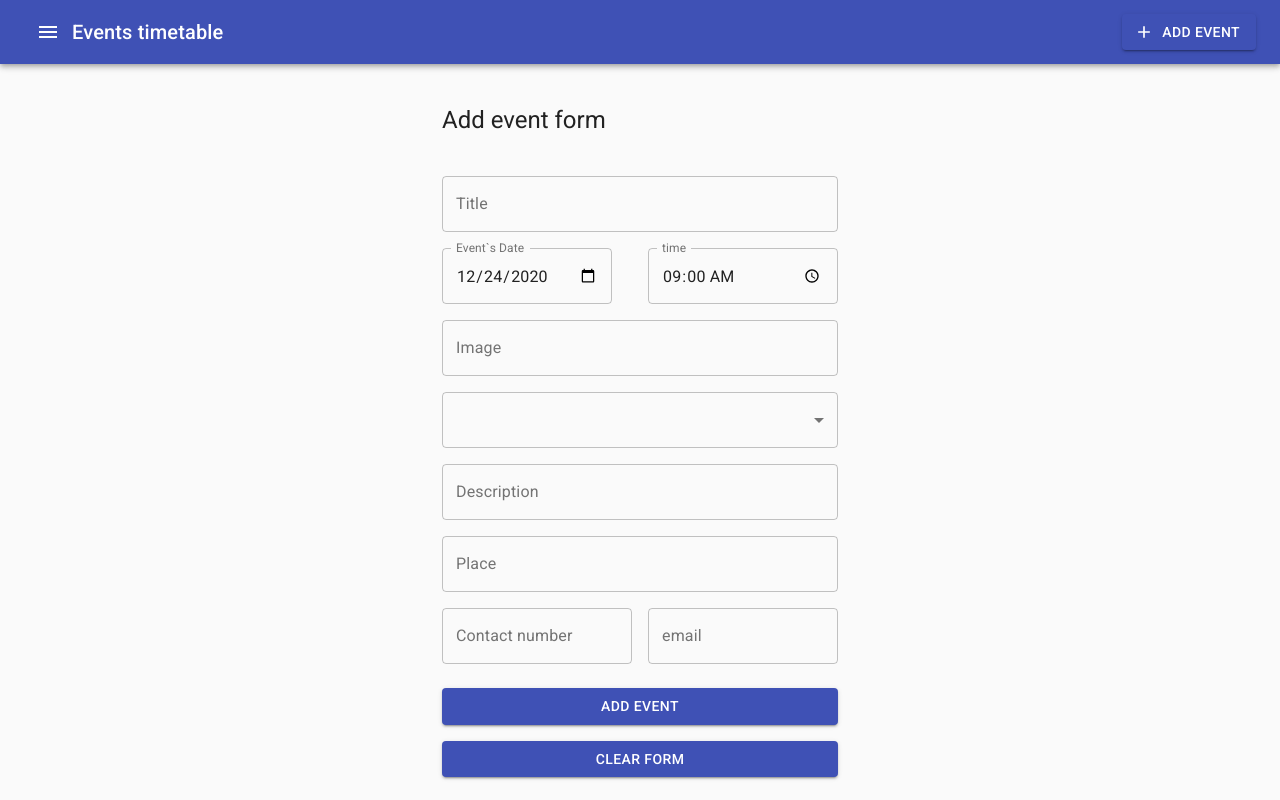
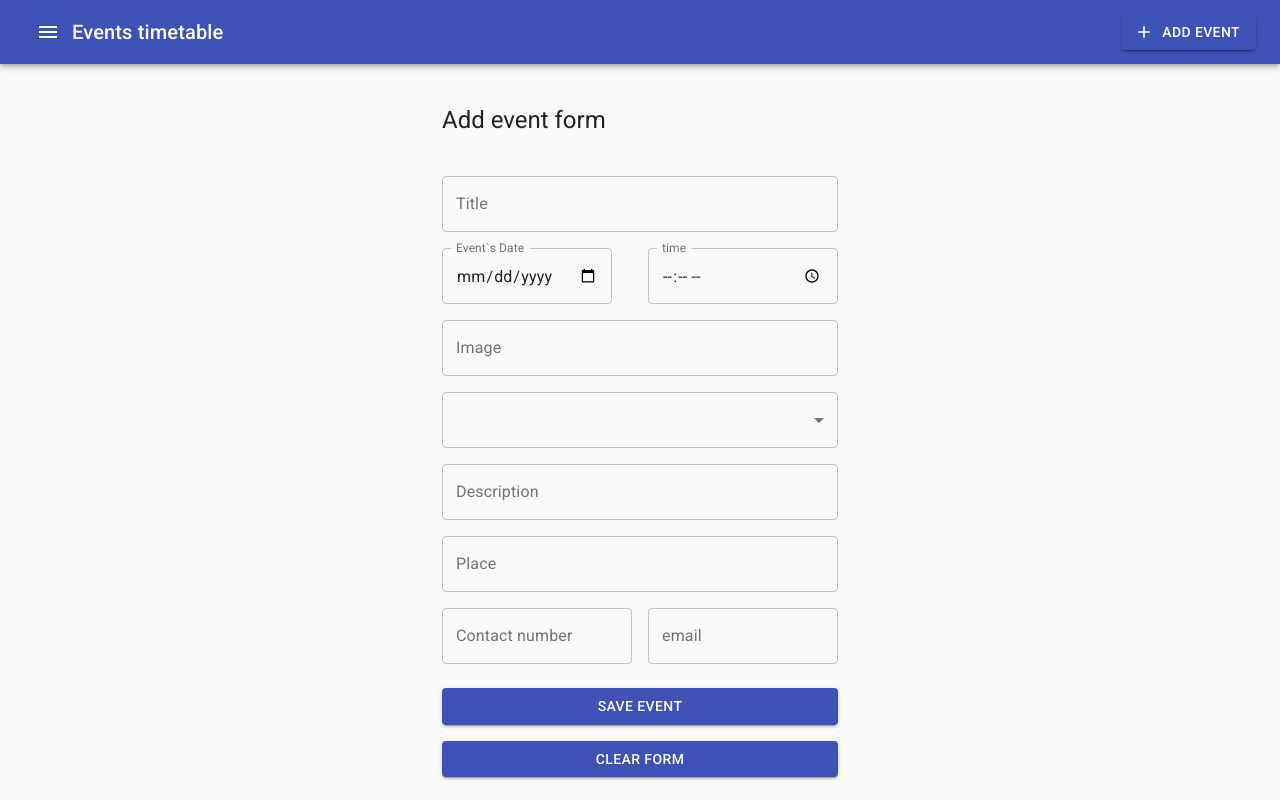
Before and after one commit to PwKaras/events_timetable, a React (Create React App) app: page /add in a window 1280 px wide. Built offline with nearby package versions, Linux system fonts and the light colour scheme.

Commit message:
endpoint POST /add

```diff
--- a/dane.json
+++ b/dane.json
@@ -5,7 +5,7 @@
       "title": "Mountain hiking",
       "image": "https://picsum.photos/id/997/200/300",
       "date": "2020-11-15",
-      "time": "2 hours",
+      "time": "09:00:00",
       "description": "Lorem ipsum dolor sit amet consectetur adipisicing elit. Suscipit sapiente officia iure magni eaque. In assumenda recusandae laudantium, quibusdam hic perspiciatis enim qui nemo nobis nostrum modi eaque aut incidunt.",
       "type": "sport",
       "phone": "0048600000000",
@@ -17,7 +17,7 @@
       "title": "Balloon Fiesta",
       "image": "https://picsum.photos/id/791/200/300",
       "date": "2021-10-09",
-      "time": "5 hours",
+      "time": "05:00:00",
       "description": "Lorem ipsum dolor sit amet consectetur adipisicing elit. Suscipit sapiente officia iure magni eaque. In assumenda recusandae laudantium, quibusdam hic perspiciatis enim qui nemo nobis nostrum modi eaque aut incidunt.",
       "type": "culture",
       "phone": "0048693000000",
@@ -29,7 +29,7 @@
       "title": "Public Health",
       "image": "https://picsum.photos/id/326/200/300",
       "date": "2020-12-05",
-      "time": "2.5 hours",
+      "time": "11:30:00",
       "description": "Conference - Lorem ipsum dolor sit amet consectetur adipisicing elit. Suscipit sapiente officia iure magni eaque. In assumenda recusandae laudantium, quibusdam hic perspiciatis enim qui nemo nobis nostrum modi eaque aut incidunt.",
       "type": "health",
       "phone": "0048612345678",
@@ -37,5 +37,17 @@
       "place": "Brussels"
     }
   ],
-  "add": []
+  "add": [
+    {
+      "title": "Sunset",
+      "image": "https://picsum.photos/id/997/200/300",
+      "date": "2020-12-01",
+      "time": "18:40",
+      "eventType": "",
+      "phone": "",
+      "email": "admin@gmail.com",
+      "place": "Ellery Creek Big Hole",
+      "id": 1
+    }
+  ]
 }
--- a/src/components/AddEventForm.tsx
+++ b/src/components/AddEventForm.tsx
@@ -29,7 +29,7 @@ interface OtherProps {
   title?: string;
   image?: string;
   date?: string;
-  time?: number | string;
+  time?: string;
   description?: string;
   eventType?: string;
   phone?: number;
@@ -41,10 +41,10 @@ interface MyFormProps {
   initialTitle?: string;
   initialImage?: string;
   initialDate?: string;
-  initialTime?: number | string;
+  initialTime?: string;
   initialDescription?: string;
   initialEventType?: string;
-  initialPhone?: number;
+  initialPhone?: string;
   initialEmail?: string;
   initialPlace?: string;
 }
@@ -151,6 +151,7 @@ const InnerForm = (props: OtherProps & FormikProps<EventItem>) => {
               name="date"
               id="date"
               label="Event`s Date"
+              InputLabelProps={{ shrink: true }}
               variant="outlined"
               type="date"
               placeholder="Please choose event date"
@@ -170,6 +171,7 @@ const InnerForm = (props: OtherProps & FormikProps<EventItem>) => {
               id="time"
               type="Time"
               label="time"
+              InputLabelProps={{ shrink: true }}
               placeholder="Please choose event start hours"
               helpertext="Please choose event start hours"
               onChange={handleChange}
@@ -328,11 +330,12 @@ const InnerForm = (props: OtherProps & FormikProps<EventItem>) => {
             !!(errors.description && touched.date)
           }
         >
-          Add event
+          Save event
         </Button>
 
         {/* clear form on user demands*/}
-        <Button type="button"
+        <Button
+          type="button"
           onClick={() => props.resetForm()}
           fullWidth
           variant="contained"
@@ -349,22 +352,23 @@ export const AddEventForm = withFormik<MyFormProps, EventItem>({
   mapPropsToValues: (props) => ({
     title: props.initialTitle || '',
     image: props.initialImage || '',
-    date: props.initialDate || '2020-12-24',
-    time: props.initialTime || '09:00:00',
+    date: props.initialDate || '',
+    time: props.initialTime || '',
     eventType: props.initialEventType || '',
     description: props.initialDescription || '',
-    phone: props.initialPhone,
+    phone: props.initialPhone || '',
     email: props.initialEmail || '',
     place: props.initialPlace || '',
   }),
+
   // validation
   validationSchema: Yup.object().shape({
     title: Yup.string()
       .min(3, 'Title must contain at least 3 characters')
       .required('Title is required'),
     image: Yup.string().min(5, 'URL image must contain at 5 characters'),
-    date: Yup.string(),
-    time: Yup.string(),
+    date: Yup.string().required('Event Date is required'),
+    time: Yup.string().required('Event start time is required'),
     description: Yup.string()
       .min(
         5,
@@ -403,19 +407,31 @@ export const AddEventForm = withFormik<MyFormProps, EventItem>({
     }: EventItem,
     { props, setSubmitting, setErrors }
   ) {
-    const newEventItem = {
+
+    // POST inputs data to end point /add
+    fetch('http://localhost:9000/add', {
+      method: 'POST',
+      body: JSON.stringify({
         title,
         image,
         date,
         time,
         eventType,
+        sport,
+        culture,
+        health,
         phone,
         email,
         place,
-    };
-    // console.log(title, date);
-    console.log(newEventItem);
-    alert(JSON.stringify(newEventItem, null, 2));
-    //    actions.setSubmitting(false);
+      }),
+      headers: {
+        'Content-type': 'application/json; charset=UTF-8',
+      },
+    })
+      .then((response) => response.json())
+      .then((json) => console.log(json));
+
+
+    alert('Events has been added. Create new events or check our events list');
   },
 })(InnerForm);
```
Also changed, not shown: src/views/EventItem.tsx (+4 -4 lines). Lines whose indentation alone changed are shown as unchanged.
